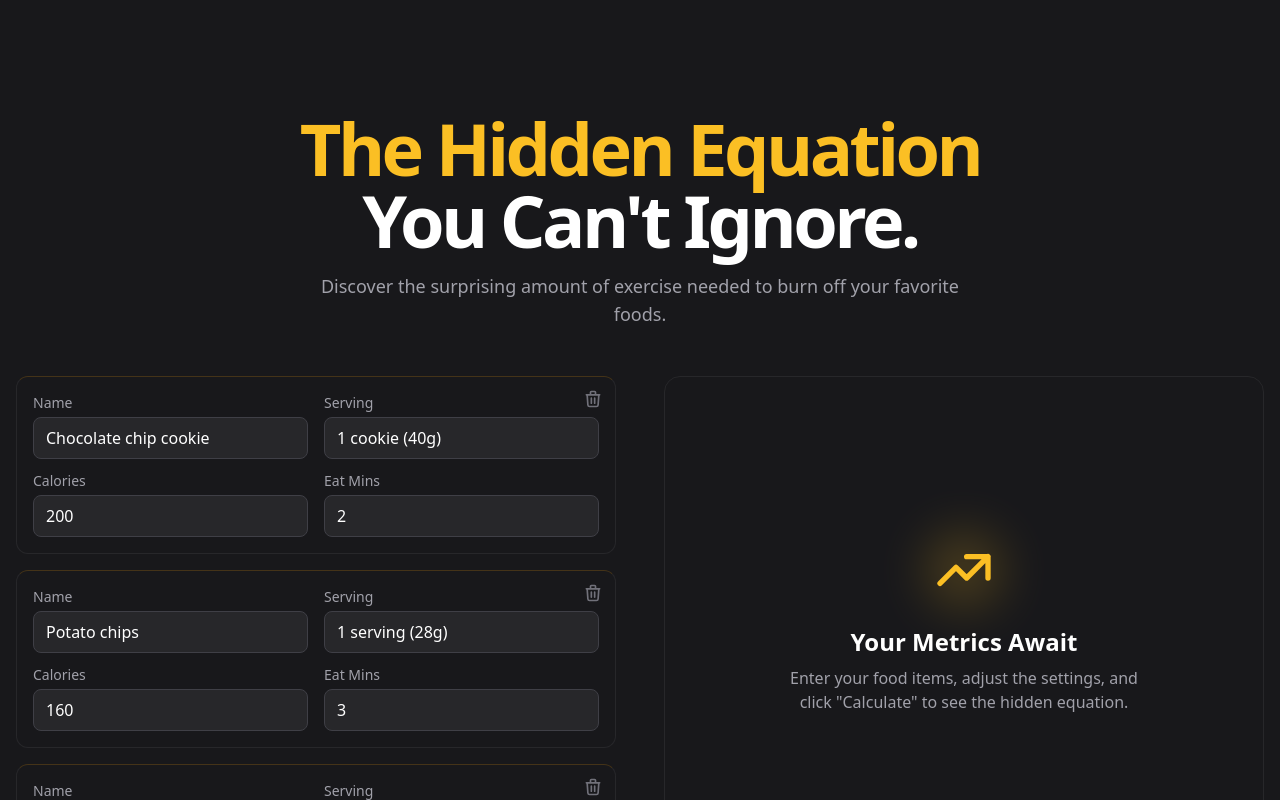
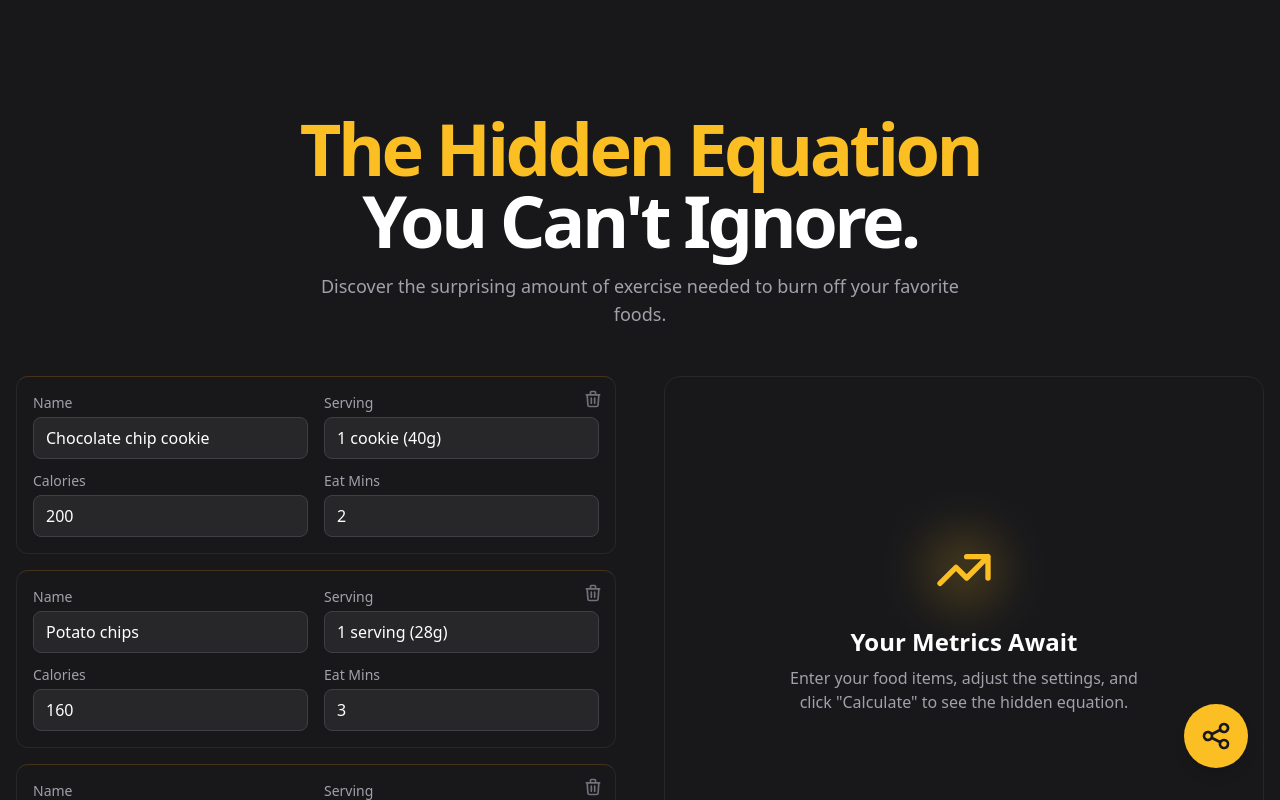
Before and after one commit to APAS2025/Burn, a React (Vite) app: page / in a window 1280 px wide. Shown: the top 800 px of the page. Built offline with nearby package versions, Linux system fonts and the light colour scheme; no server answers.

Commit message:
feat: Add share app functionality
Introduces a floating action button that allows users to share the application via SMS, promoting wider adoption and engagement.

```diff
--- a/App.tsx
+++ b/App.tsx
@@ -12,6 +12,7 @@ import CameraAnalysisModal from './components/CameraAnalysisModal';
 import { PlusIcon, SparklesIcon, DatabaseIcon, CameraIcon, ChartLineIcon } from './components/Icons';
 import LoadingAnalysis from './components/LoadingAnalysis';
 import EnzarkLogo from './components/EnzarkLogo';
+import ShareAppButton from './components/ShareAppButton';
 
 
 const App: React.FC = () => {
@@ -207,6 +208,7 @@ const App: React.FC = () => {
       <footer className="container mx-auto flex justify-center items-center py-6">
         <EnzarkLogo />
       </footer>
+      <ShareAppButton />
       {isDbModalOpen && (
         <FoodDatabaseModal
           isOpen={isDbModalOpen}
--- /dev/null
+++ b/components/ShareAppButton.tsx
@@ -0,0 +1,25 @@
+
+import React from 'react';
+import { ShareIcon } from './Icons';
+
+const ShareAppButton: React.FC = () => {
+  const handleShare = () => {
+    const appUrl = window.location.origin + window.location.pathname;
+    const message = `Check out this eye-opening app that shows you how much exercise it takes to burn off food! It's called "Calorie Reality Check".\n\n${appUrl}`;
+    const smsLink = `sms:?body=${encodeURIComponent(message)}`;
+    window.location.href = smsLink;
+  };
+
+  return (
+    <button
+      onClick={handleShare}
+      className="fixed bottom-8 right-8 z-40 w-16 h-16 bg-amber-400 text-zinc-900 rounded-full shadow-lg flex items-center justify-center transform hover:scale-110 transition-transform duration-200 animate-pop-in"
+      aria-label="Share this app via text message"
+      title="Share App"
+    >
+      <ShareIcon className="w-8 h-8" />
+    </button>
+  );
+};
+
+export default ShareAppButton;
```
